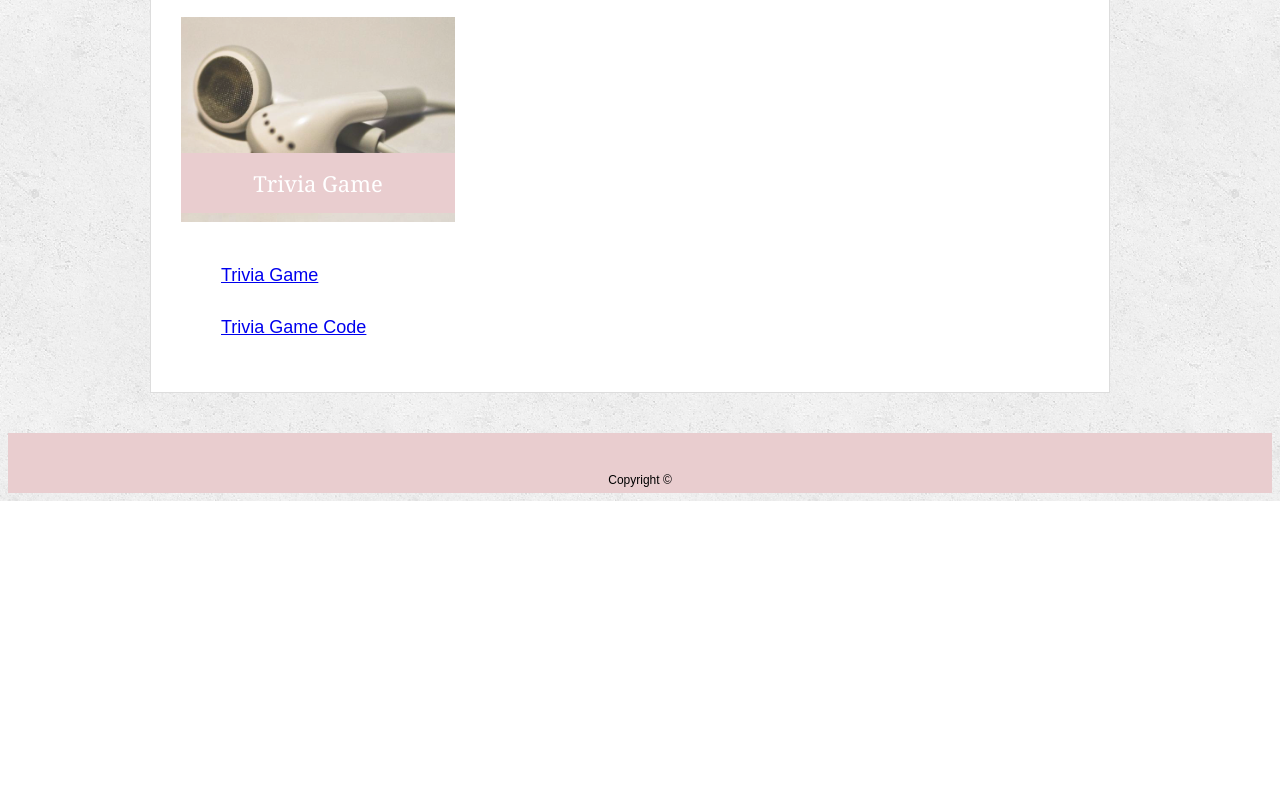
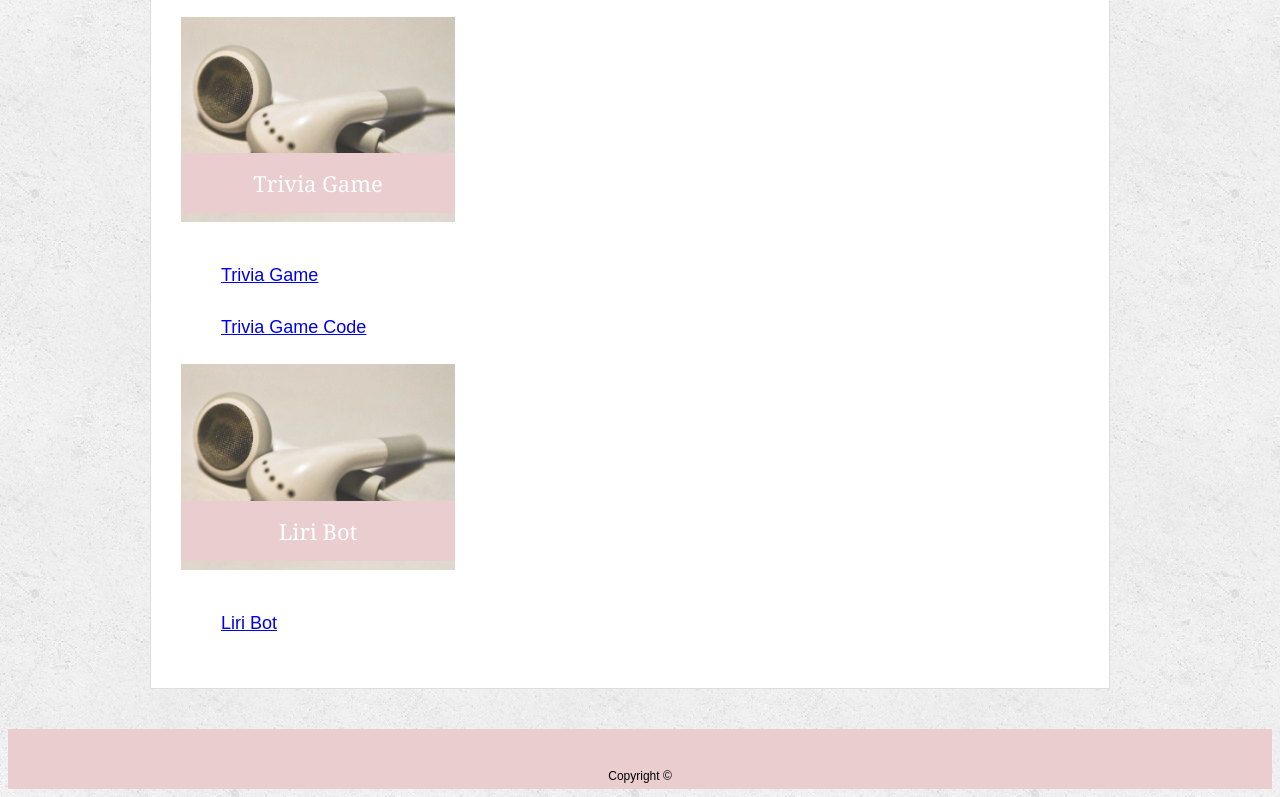
Before and after one commit to vguercio10/Responsive-Portfolio, a plain HTML site: page portfolio.html in a window 1280 px wide. Shown: the part 964-1761 px from the top of the page. Before the commit the page ends 1465 px from the top, so only its background shows below. Drawn offline with Linux system fonts and the light colour scheme.

Commit message:
liri bot

```diff
--- a/portfolio.html
+++ b/portfolio.html
@@ -46,6 +46,14 @@
       </div>
       <ul><a href="https://vguercio10.github.io/TriviaGame/" target="_blank">Trivia Game</a></ul>
       <ul><a href="https://github.com/vguercio10/TriviaGame" target="_blank">Trivia Game Code</a></ul>
+      <div class="work">
+
+      <img src="assets/images/technics-q-c-640-480-5.jpg" alt="Liri Bot">
+
+        <h3>Liri Bot</h3>
+      </div>
+      <ul><a href="https://github.com/vguercio10" target="_blank">Liri Bot</a></ul>
+
     </section>
 
   </div>
```
